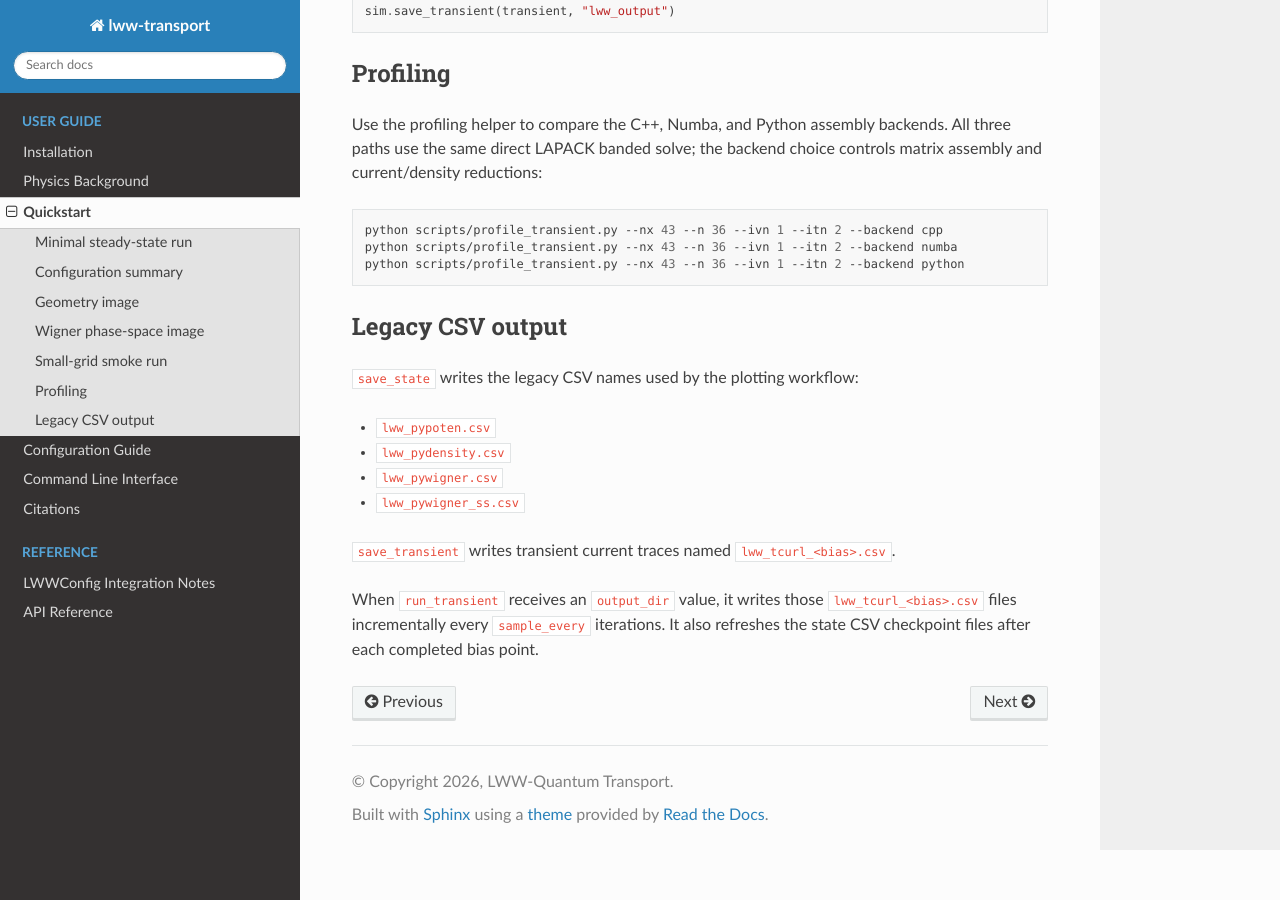
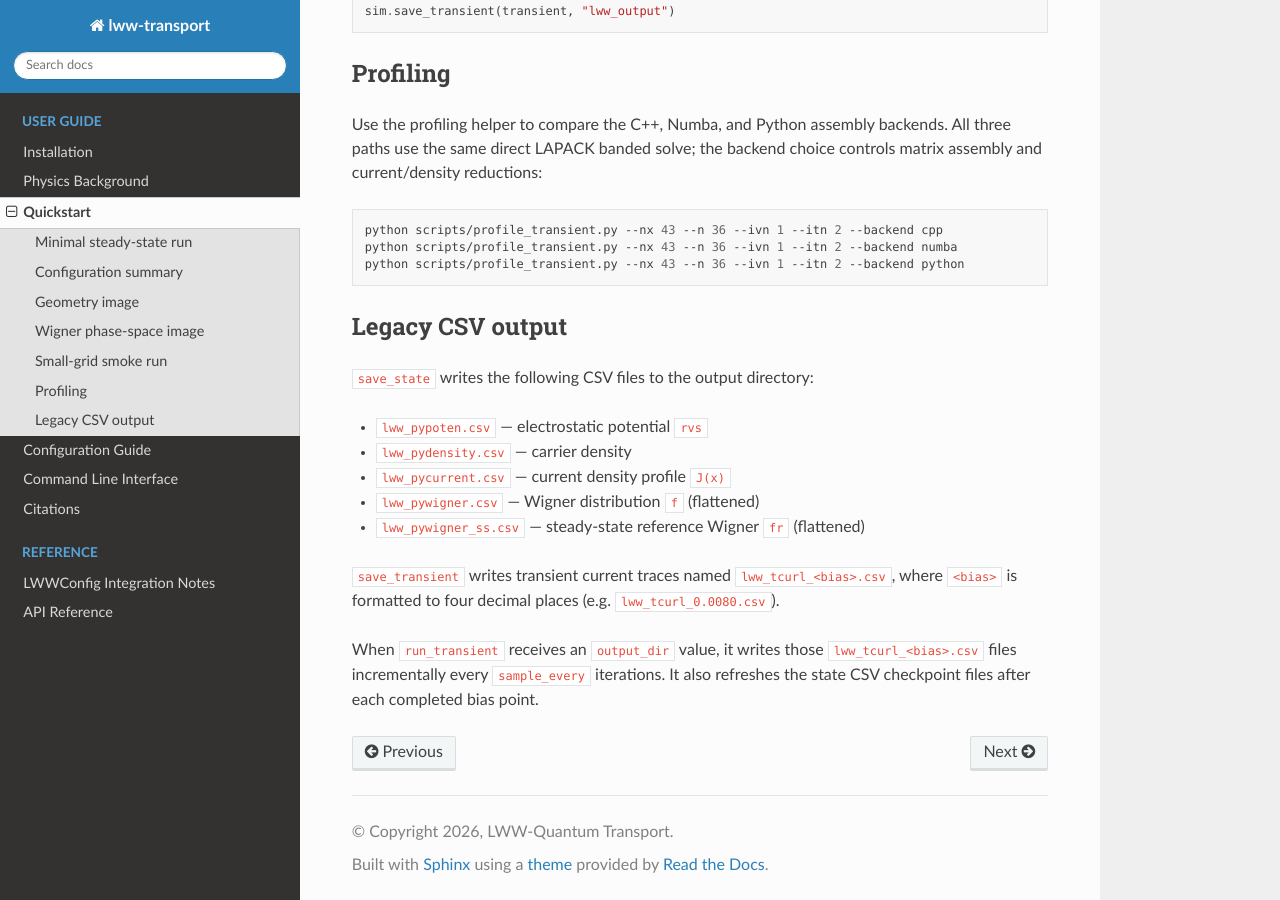
Before and after one commit to antble/lww-usc, a Sphinx documentation site: the page built from docs/quickstart.rst, in a window 1280 px wide and 900 px high, scrolled down 2936 px. Built offline with Sphinx 7.4.7 and the Read the Docs theme 3.1.0, drawn with Linux system fonts in a browser that asks for light colours.

Commit message:
update docs

```diff
--- a/docs/api.rst
+++ b/docs/api.rst
@@ -12,7 +12,7 @@ Public package API
 Configuration
 -------------
 
-.. automodule:: lww_transport.config
+.. automodule:: lww_transport.config_refactored
    :members:
    :undoc-members:
    :show-inheritance:
--- a/docs/cli.rst
+++ b/docs/cli.rst
@@ -29,7 +29,8 @@ Transient run
 
 When ``--verbose`` is set, transient runs print flushed progress lines at the
 start and end of each bias point and every ``--progress-every`` iterations.
-The ``lww_tcurl_<bias>.csv`` files are written to ``--output`` during the run
+The ``lww_tcurl_<bias>.csv`` files (e.g. ``lww_tcurl_0.0080.csv``, bias
+formatted to four decimal places) are written to ``--output`` during the run
 every ``--sample-every`` iterations, rather than only after the full transient
 finishes. State CSV checkpoint files are refreshed after each completed bias
 point.
--- a/docs/quickstart.rst
+++ b/docs/quickstart.rst
@@ -140,15 +140,17 @@ choice controls matrix assembly and current/density reductions:
 Legacy CSV output
 -----------------
 
-``save_state`` writes the legacy CSV names used by the plotting workflow:
+``save_state`` writes the following CSV files to the output directory:
 
-* ``lww_pypoten.csv``
-* ``lww_pydensity.csv``
-* ``lww_pywigner.csv``
-* ``lww_pywigner_ss.csv``
+* ``lww_pypoten.csv`` — electrostatic potential ``rvs``
+* ``lww_pydensity.csv`` — carrier density
+* ``lww_pycurrent.csv`` — current density profile ``J(x)``
+* ``lww_pywigner.csv`` — Wigner distribution ``f`` (flattened)
+* ``lww_pywigner_ss.csv`` — steady-state reference Wigner ``fr`` (flattened)
 
 ``save_transient`` writes transient current traces named
-``lww_tcurl_<bias>.csv``.
+``lww_tcurl_<bias>.csv``, where ``<bias>`` is formatted to four decimal
+places (e.g. ``lww_tcurl_0.0080.csv``).
 
 When ``run_transient`` receives an ``output_dir`` value, it writes those
 ``lww_tcurl_<bias>.csv`` files incrementally every ``sample_every`` iterations.
```
Also changed, not shown: docs/installation.rst (+10 -8 lines).
